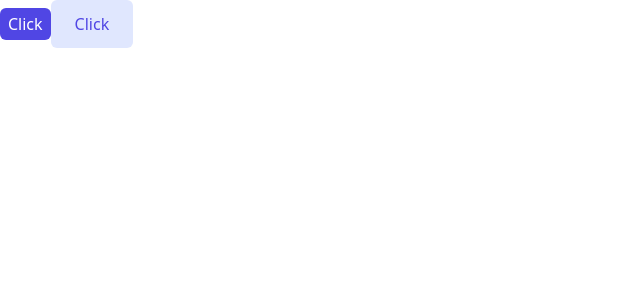
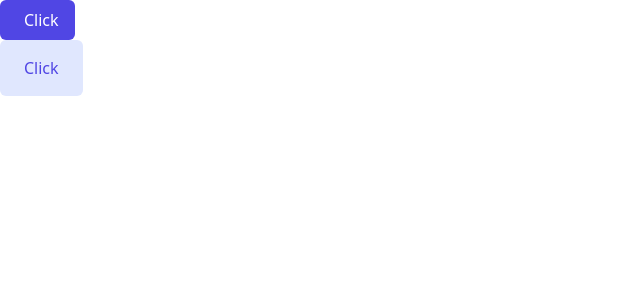
Before and after one commit to Fuzailkazi/recall_FE, a React (Vite) app: page / in a window 1280 px wide. Shown: the top 300 px of the page, without its empty margins (0-640 px from the left). Built offline with nearby package versions, Linux system fonts and the light colour scheme.

Commit message:
created iconprops

```diff
--- a/src/App.tsx
+++ b/src/App.tsx
@@ -1,9 +1,15 @@
 import { Button } from './components/ui/Button';
+import { PlusIcon } from './icons/PlusIcon';
 
 function App() {
   return (
     <>
-      <Button variant='primary' text='Click' size='sm' />
+      <Button
+        variant='primary'
+        text='Click'
+        size='md'
+        startIcon={<PlusIcon />}
+      />
       <Button variant='secondary' text='Click' size='lg' />
     </>
   );
--- a/src/components/ui/Button.tsx
+++ b/src/components/ui/Button.tsx
@@ -18,10 +18,10 @@
 const sizeStyles = {
   sm: 'py-1 px-2',
   md: 'py-2 px-4',
-  lg: 'py-3 px-6',
+  lg: 'py-4 px-6',
 };
 
-const defaultStyles = 'rounded-md p-4';
+const defaultStyles = 'rounded-md flex';
 
 export const Button = (props: ButtonProps) => {
   return (
@@ -30,7 +30,9 @@
         sizeStyles[props.size]
       }`}
     >
+      {props.startIcon ? <div className='pr-2'> {props.startIcon} </div> : null}
       {props.text}
+      {props.endIcon}
     </button>
   );
 };
--- /dev/null
+++ b/src/icons/PlusIcon.tsx
@@ -0,0 +1,20 @@
+import { IconProps, iconSizeVariants } from '.';
+
+export const PlusIcon = (props: IconProps) => {
+  return (
+    <svg
+      xmlns='http://www.w3.org/2000/svg'
+      fill='none'
+      viewBox='0 0 24 24'
+      stroke-width='1.5'
+      stroke='currentColor'
+      className={iconSizeVariants[props.size]}
+    >
+      <path
+        stroke-linecap='round'
+        stroke-linejoin='round'
+        d='M12 4.5v15m7.5-7.5h-15'
+      />
+    </svg>
+  );
+};
--- /dev/null
+++ b/src/icons/index.ts
@@ -0,0 +1,9 @@
+export interface IconProps {
+  size: 'sm' | 'md' | 'lg';
+}
+
+export const iconSizeVariants = {
+  sm: 'size-2',
+  md: 'size-4',
+  lg: 'size-6',
+};
```
